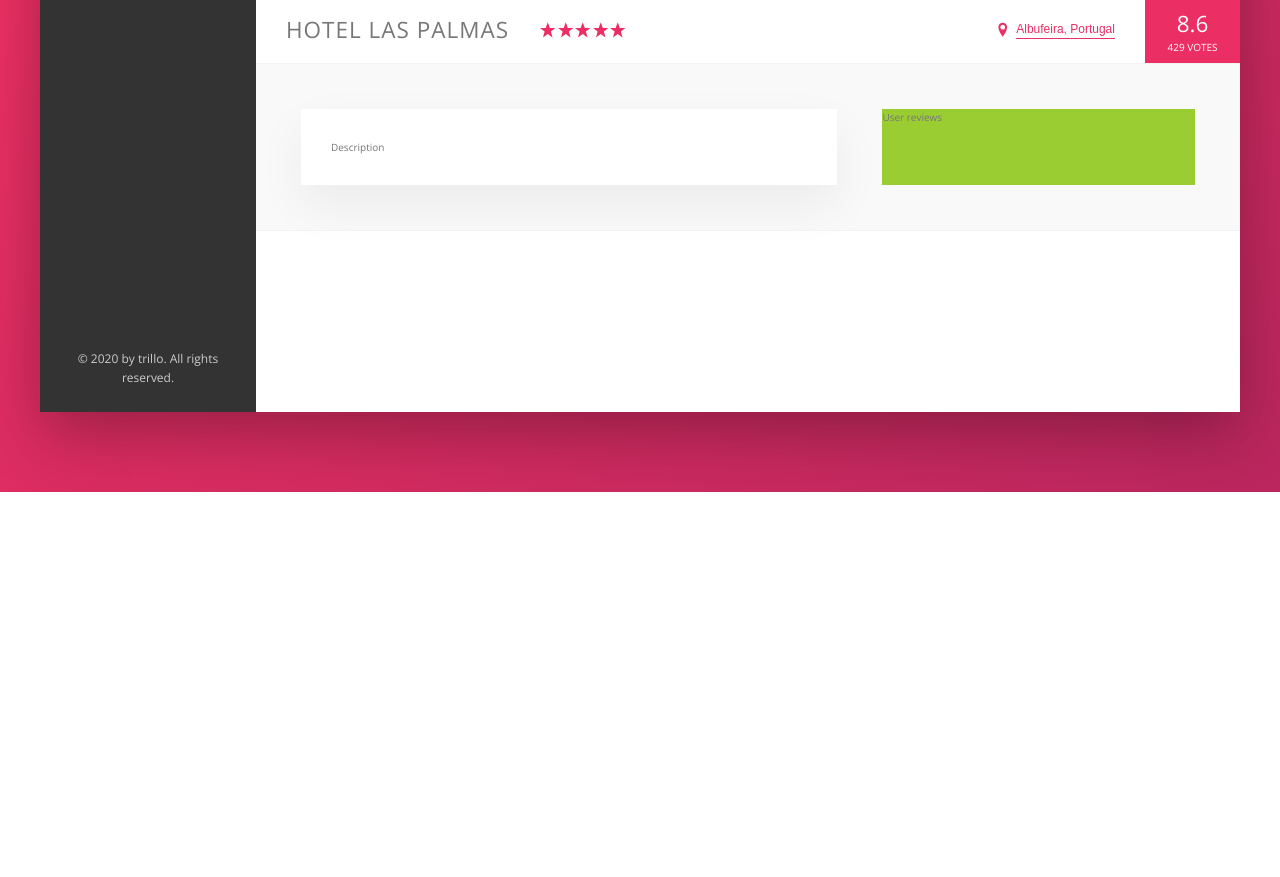
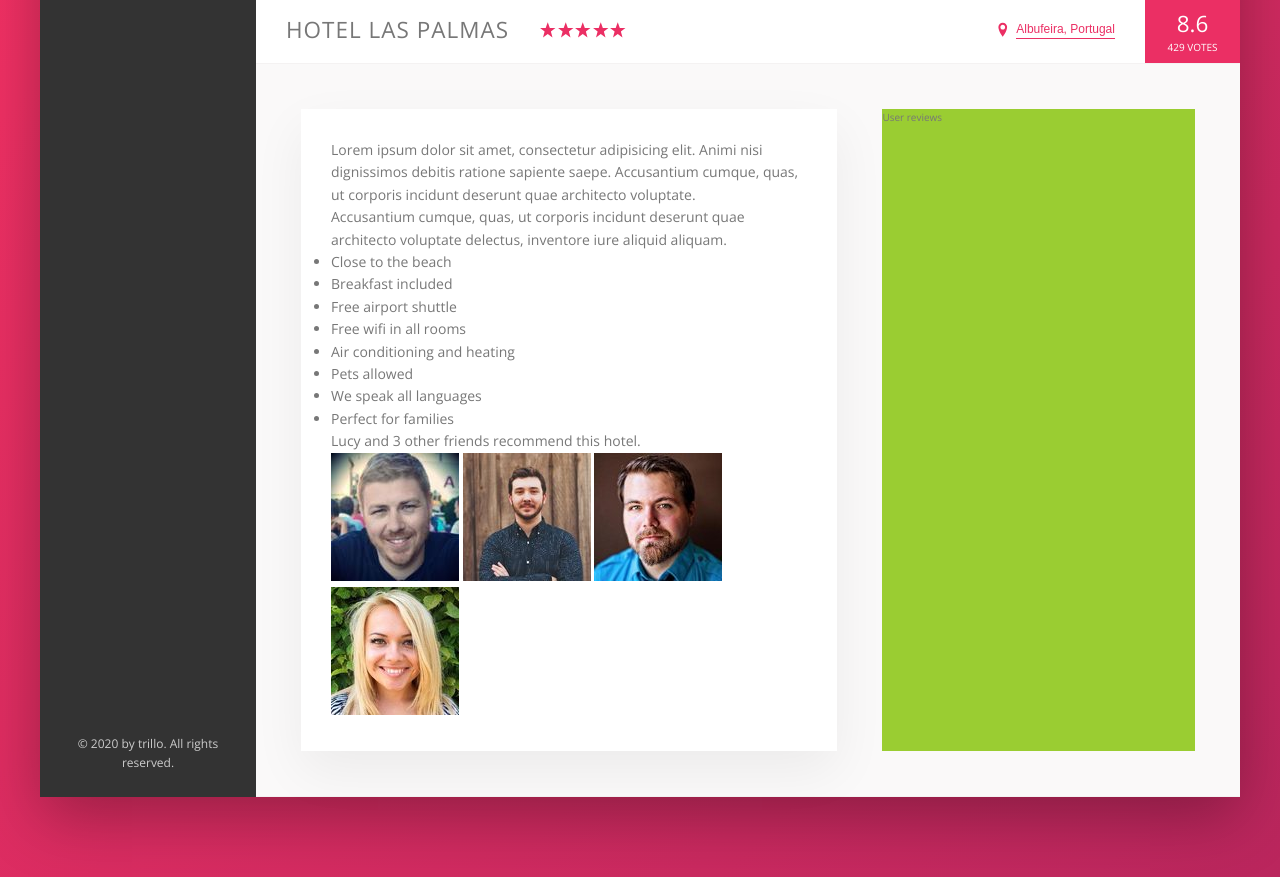
Before and after one commit to ErwannLG/trillo, a website: page index.html in a window 1280 px wide. Shown: the part 538-1415 px from the top of the page. Before the commit the page ends 1030 px from the top, so only its background shows below. Drawn offline with nearby package versions, Linux system fonts and the light colour scheme.

Commit message:
description box content

```diff
--- a/index.html
+++ b/index.html
@@ -134,7 +134,33 @@
 
                     <div class="detail">
                         <div class="description">
-                            Description
+                            <p class="paragraph">
+                                Lorem ipsum dolor sit amet, consectetur adipisicing elit. Animi nisi dignissimos debitis ratione sapiente saepe. Accusantium cumque, quas, ut corporis incidunt deserunt quae architecto voluptate.
+                            </p>
+                            <p class="paragraph">
+                                Accusantium cumque, quas, ut corporis incidunt deserunt quae architecto voluptate delectus, inventore iure aliquid aliquam.
+                            </p>
+                            <ul class="list">
+                                <li class="list__item">Close to the beach</li>
+                                <li class="list__item">Breakfast included</li>
+                                <li class="list__item">Free airport shuttle</li>
+                                <li class="list__item">Free wifi in all rooms</li>
+                                <li class="list__item">Air conditioning and heating</li>
+                                <li class="list__item">Pets allowed</li>
+                                <li class="list__item">We speak all languages</li>
+                                <li class="list__item">Perfect for families</li>
+                            </ul>
+                            <div class="recommend">
+                                <p class="recommend__count">
+                                    Lucy and 3 other friends recommend this hotel.
+                                </p>
+                                <div class="recommend__friends">
+                                    <img src="img/user-3.jpg" alt="Friend 1" class="recommend__photo">
+                                    <img src="img/user-4.jpg" alt="Friend 2" class="recommend__photo">
+                                    <img src="img/user-5.jpg" alt="Friend 3" class="recommend__photo">
+                                    <img src="img/user-6.jpg" alt="Friend 4" class="recommend__photo">
+                                </div>
+                            </div>
                         </div>
                         <div class="user-reviews">
                             User reviews
--- a/sass/_layout.scss
+++ b/sass/_layout.scss
@@ -35,9 +35,6 @@
 .hotel-view {
   background-color: #fff;
 
-  // TEST
-  height: 80rem;
-
   flex: 1;
 }
 
@@ -49,6 +46,7 @@
 }
 
 .description {
+  font-size: 1.4rem;
   background-color: #fff;
   box-shadow: var(--shadow-light);
   padding: 3rem;
```
Also changed, not shown: css/style.css.
